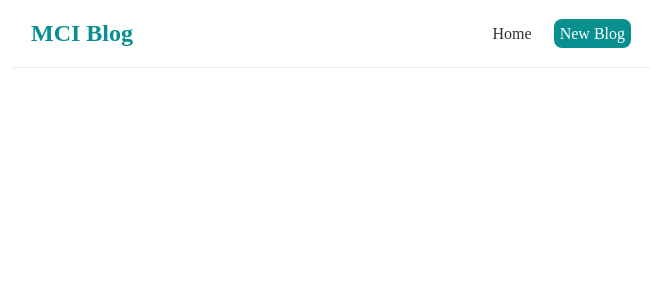
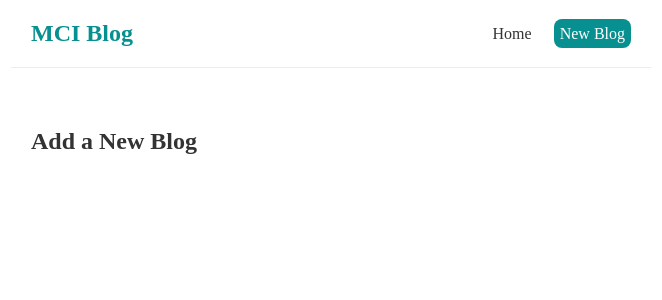
Before and after one commit to kurniacf/react-tutor-oprec-mci, a React (Create React App) app: page /create in a window 1280 px wide. Shown: the top 300 px of the page, without its empty margins (309-971 px from the left). Built offline with nearby package versions, Linux system fonts and the light colour scheme.

Commit message:
feat: tahap-21 exact routes

```diff
--- a/src/App.js
+++ b/src/App.js
@@ -1,5 +1,6 @@
 import Navbar from './Navbar';
 import Home from './Home';
+import Create from './Create';
 import { BrowserRouter as Router, Route, Routes } from 'react-router-dom';
 
 function App() {
@@ -10,6 +11,7 @@
         <div className="content">
           <Routes>
             <Route path="/" element={<Home />} />
+            <Route path="/create" element={<Create />} />
           </Routes>
         </div>
       </div>
--- /dev/null
+++ b/src/Create.js
@@ -0,0 +1,9 @@
+const Create = () => {
+    return (
+        <div className="create">
+            <h2>Add a New Blog</h2>
+        </div>
+    );
+}
+
+export default Create;
```
